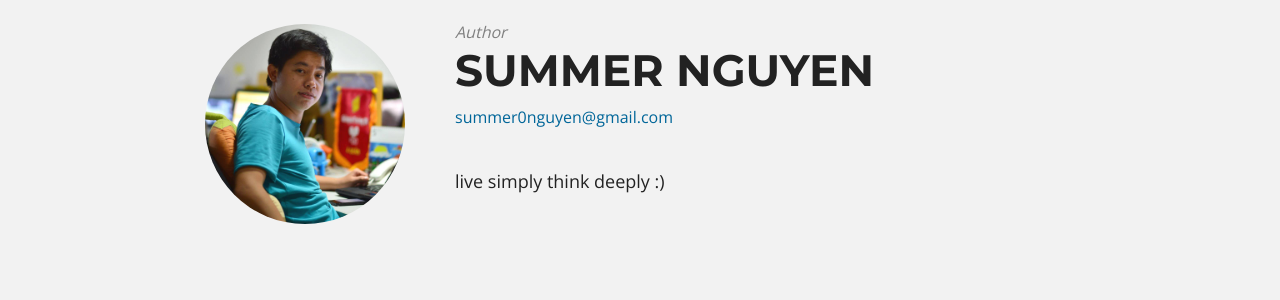
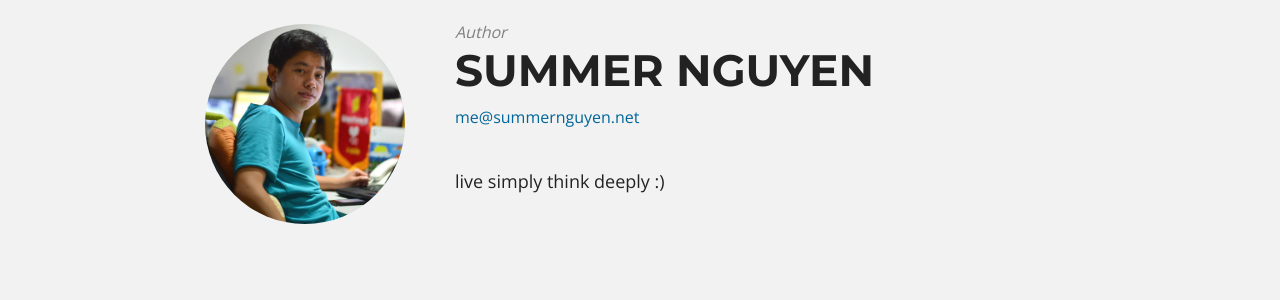
Before and after one commit to summer0nguyen/summer0nguyen.github.io, a Jekyll site: the page built from _posts/2016-02-03-My-first-ever-notes.md, in a window 1280 px wide and 900 px high, scrolled down 1540 px. Shown: the part 154-454 px from the top of the window. Built offline with Jekyll 4.4.1, drawn with Linux system fonts in a browser that asks for light colours; nearby versions of some CDN libraries.

Commit message:
Edit Personal Email

```diff
--- a/_config.yml
+++ b/_config.yml
@@ -13,7 +13,7 @@ url:            http://summernguyen.net
 owner:
   name:           Summer Nguyen
   avatar:         summernguyen.jpg
-  email:          summer0nguyen@gmail.com
+  email:          me@summernguyen.net
   # Use the coder's toolbox at http://coderstoolbox.net/string/#!encoding=xml&action=encode&charset=us_ascii to encode your description into XML string
   description:    live simply think deeply :)
   # Social networking links used in footer. Update and remove as you like.
--- a/_config_dev.yml
+++ b/_config_dev.yml
@@ -13,7 +13,7 @@ url:            http://127.0.0.1:4000
 owner:
   name:           Summer Nguyen
   avatar:         summernguyen.jpg
-  email:          summer0nguyen@gmail.com
+  email:          me@summernguyen.net
   # Use the coder's toolbox at http://coderstoolbox.net/string/#!encoding=xml&action=encode&charset=us_ascii to encode your description into XML string
   description:    live simply think deeply :)
   # Social networking links used in footer. Update and remove as you like.
```
